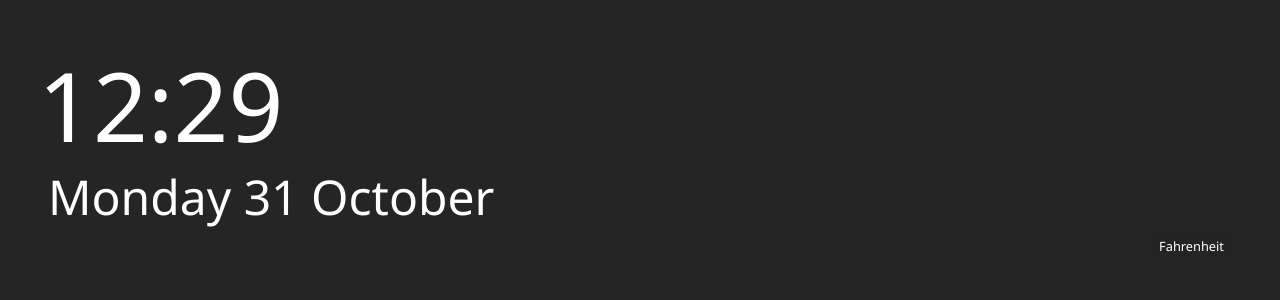
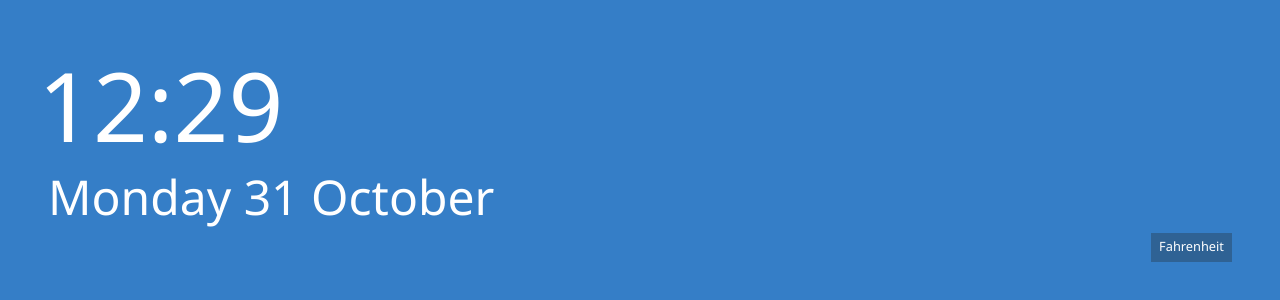
Before and after one commit to gestok/windows-welcome, a React (Create React App) app: page / in a window 1280 px wide. Shown: the part 496-796 px from the top of the page. Built offline with nearby package versions, Linux system fonts and the light colour scheme; no server answers; a web font is replaced by a local one.

Commit message:
Windows color

```diff
--- a/src/style.css
+++ b/src/style.css
@@ -14,7 +14,7 @@ html {
 
 body {
   font-family: var(--font);
-  background: #252525;
+  background: #357ec7;
   color: var(--c-text);
   overflow: hidden;
 }
```
